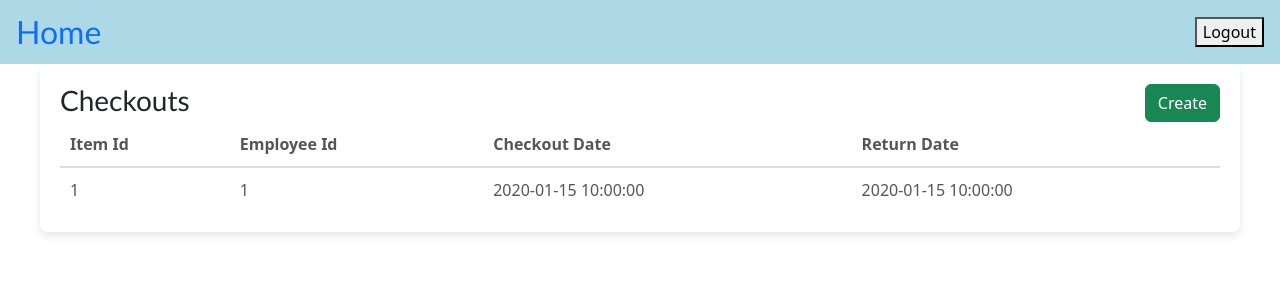
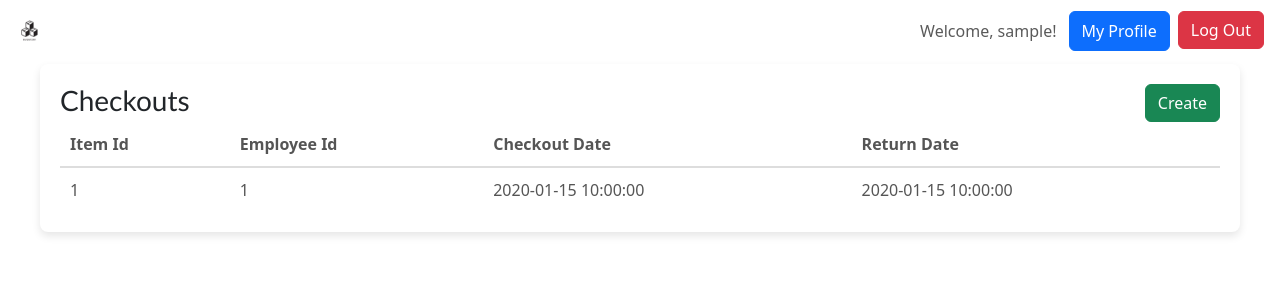
Before and after one commit to Teknicallity/Comp405-Inventory, a Flask app: page /checkouts/ in a window 1280 px wide. Shown: the top 300 px of the page. Run offline with Flask 3, Linux system fonts and the light colour scheme; the visitor is signed in with stand-in values (Sample User, id 1); tables that the repository leaves empty hold one stand-in row (values such as "Sample post"); some libraries are stand-ins or nearby versions.

Commit message:
Add header to every page

```diff
--- a/app/main/employee_views.py
+++ b/app/main/employee_views.py
@@ -19,6 +19,8 @@ def all_employees():
 @main.route('/employees/<int:employee_id>')
 @login_required
 def employee_details(employee_id):
+    if employee_id == 0:
+        return 'user does not have employee id'
     user: User = current_user
     if not (user.is_admin or user.employee_id == employee_id):
         return abort(403)
--- a/app/static/stylesheets/header.css
+++ b/app/static/stylesheets/header.css
@@ -12,18 +12,13 @@ p, a, h1, h2, h3, h4, h5, h6 {
 }
 
 header {
-    background-color: lightblue;
     position: fixed;
     width: 100%;
-    align-items: center;
-    display: flex;
-    justify-content: space-between;
     height: 4rem;
     top: 0;
     left: 0;
     right: 0;
     z-index: 100;
-    padding: 0 1em;
 }
 
 .header-link {
--- a/app/templates/base.html
+++ b/app/templates/base.html
@@ -9,17 +9,32 @@
     <script src="{{ url_for('static', filename='javascript/utils.js') }}"></script>
 </head>
 <body>
-<header class="header">
-    <a class="header-link" href="/"><h2>Home</h2></a>
-    {% if current_user.is_authenticated %}
-        <form action="{{ url_for('auth.logout', next=request.url) }}" method="post">
-            <input type="hidden" name="csrf_token" value="{{ csrf_token() }}"/>
-            <button type="submit">Logout</button>
-        </form>
-    {% else %}
-        <a href="{{ url_for('auth.login', next=request.url) }}">Login</a>
-        {#register#}
-    {% endif %}
+<header>
+    <nav class="navbar navbar-expand-lg bg-white">
+        <div class="container-fluid">
+            <a class="navbar-brand" href="/">
+                <img src="{{ url_for('static', filename='images/inventory-logo.jpg') }}" alt="logo" class="img-fluid" style="width: 35px; height: 35px;">
+            </a>
+            <button class="navbar-toggler" type="button" data-bs-toggle="collapse" data-bs-target="#navbarNavAltMarkup" aria-controls="navbarNavAltMarkup" aria-expanded="false" aria-label="Toggle navigation">
+                <span class="navbar-toggler-icon"></span>
+            </button>
+            <div class="collapse navbar-collapse justify-content-end" id="navbarNavAltMarkup">
+                <div class="navbar-nav">
+                    {% if current_user.is_authenticated %}
+                        <span class="navbar-text mx-2">Welcome, {{ current_user.username }}!</span>
+                        <button type="button" class="btn btn-primary mx-1" onclick="window.location.href='{{ url_for('main.employee_details', employee_id=(current_user.employee_id or 0)) }}'">My Profile</button>
+                        <form action="{{ url_for('auth.logout') }}" method="post" class="d-inline">
+                            <input type="hidden" name="csrf_token" value="{{ csrf_token() }}"/>
+                            <button type="submit" class="btn btn-danger mx-1">Log Out</button>
+                        </form>
+                    {% else %}
+                        <button type="button" class="btn btn-primary mx-1" onclick="window.location.href='{{ url_for('auth.login') }}'">Login</button>
+                        <button type="button" class="btn btn-success mx-1" onclick="window.location.href='/signUp'">Sign Up</button>
+                    {% endif %}
+                </div>
+            </div>
+        </div>
+    </nav>
 </header>
 
 <div class="main-content">
```
Also changed, not shown: app/templates/home.html (+7 -39 lines).
